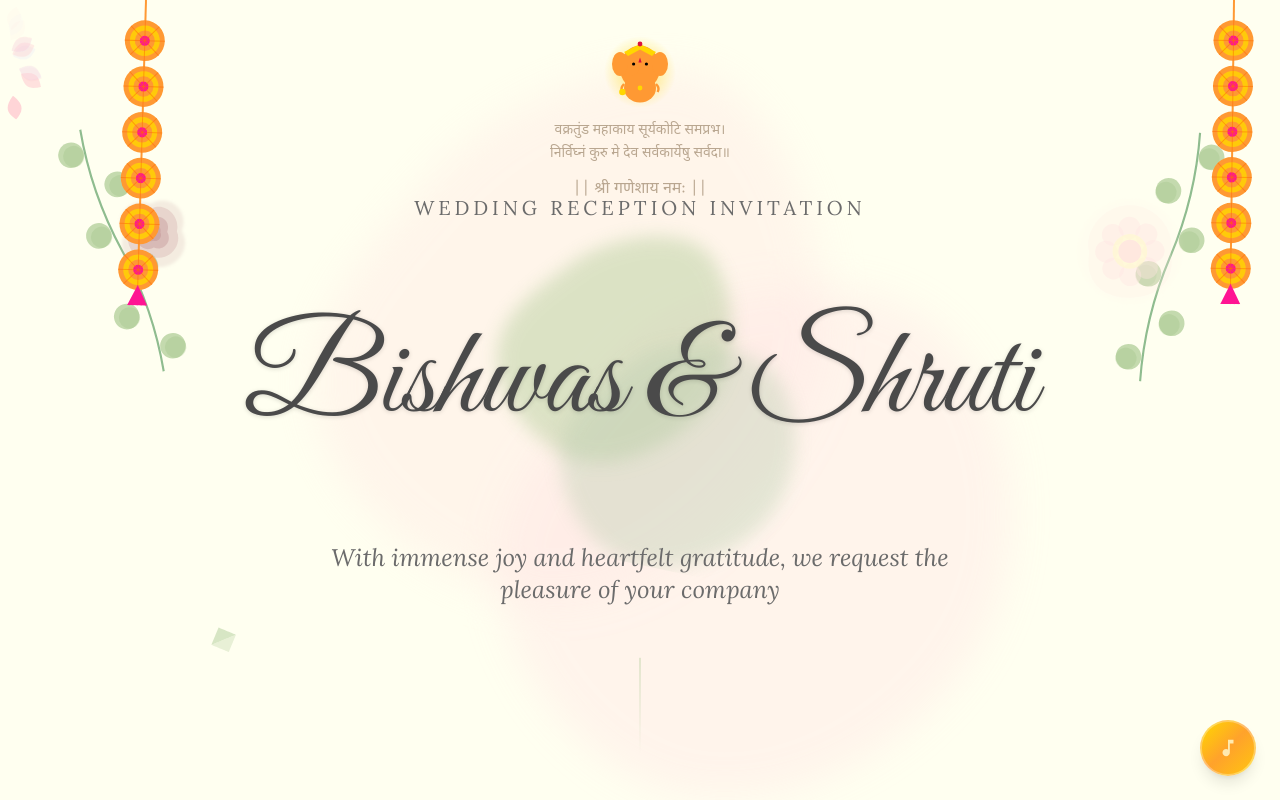
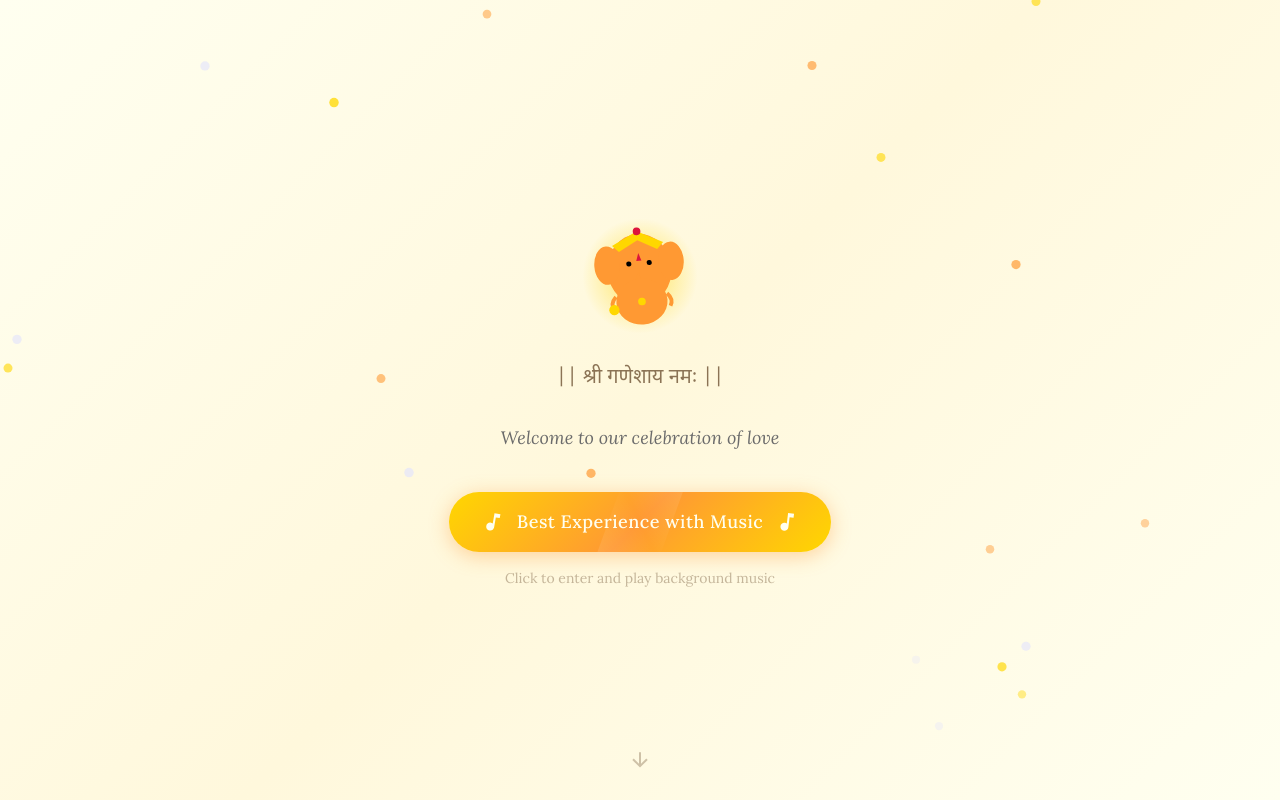
Before and after one commit to Beasty002/wedding-site, a React (Vite) app: page / in a window 1280 px wide. Shown: the top 800 px of the page. Built offline with nearby package versions, Linux system fonts and the light colour scheme.

Commit message:
feat: add music option from start and change hero section layout

```diff
--- a/src/components/WeddingInvitation.jsx
+++ b/src/components/WeddingInvitation.jsx
@@ -1,15 +1,30 @@
+import { useState, useRef } from 'react';
 import { HeroSection } from './sections/HeroSection';
 import { FamilySection } from './sections/FamilySection';
 import { EventDetailsSection } from './sections/EventDetailsSection';
 import { NoteSection } from './sections/NoteSection';
 import { FooterSection } from './sections/FooterSection';
 import { MusicPlayer } from './decorative/MusicPlayer';
+import { EntranceOverlay } from './decorative/EntranceOverlay';
 
 export function WeddingInvitation() {
+    const [hasEntered, setHasEntered] = useState(false);
+    const audioRef = useRef(null);
+
+    const handleEnter = () => {
+        if (!audioRef.current) {
+            audioRef.current = new Audio('/wedding.mp3');
+            audioRef.current.loop = true;
+        }
+        audioRef.current.play();
+        setHasEntered(true);
+    };
+
     return (
         <div className="w-full bg-[#FFFFF0] overflow-x-hidden">
-            <MusicPlayer />
-            <HeroSection />
+            {!hasEntered && <EntranceOverlay onEnter={handleEnter} />}
+            <MusicPlayer audioRef={audioRef} isInitiallyPlaying={hasEntered} />
+            <HeroSection hasEntered={hasEntered} />
             <FamilySection />
             <EventDetailsSection />
             <NoteSection />
--- /dev/null
+++ b/src/components/decorative/EntranceOverlay.jsx
@@ -0,0 +1,166 @@
+import { useState } from 'react';
+import { motion, AnimatePresence } from 'framer-motion';
+import { Ganesh } from './Ganesh';
+
+export function EntranceOverlay({ onEnter }) {
+    const [isExiting, setIsExiting] = useState(false);
+
+    const handleEnter = () => {
+        setIsExiting(true);
+        setTimeout(() => {
+            onEnter();
+        }, 800);
+    };
+
+    return (
+        <AnimatePresence>
+            {!isExiting && (
+                <motion.div
+                    className="fixed inset-0 z-100 flex flex-col items-center justify-center"
+                    style={{
+                        background: 'linear-gradient(135deg, #FFFFF0 0%, #FFF8DC 50%, #FFFFF0 100%)'
+                    }}
+                    initial={{ opacity: 1 }}
+                    exit={{ opacity: 0 }}
+                    transition={{ duration: 0.8 }}
+                >
+                    <div className="absolute inset-0 overflow-hidden pointer-events-none">
+                        {[...Array(20)].map((_, i) => (
+                            <motion.div
+                                key={i}
+                                className="absolute w-2 h-2 rounded-full"
+                                style={{
+                                    background: i % 3 === 0 ? '#FFD700' : i % 3 === 1 ? '#FF9933' : '#E6E6FA',
+                                    left: `${Math.random() * 100}%`,
+                                    top: `${Math.random() * 100}%`,
+                                }}
+                                animate={{
+                                    y: [0, -30, 0],
+                                    opacity: [0.3, 0.8, 0.3],
+                                    scale: [1, 1.2, 1]
+                                }}
+                                transition={{
+                                    duration: 3 + Math.random() * 2,
+                                    repeat: Infinity,
+                                    delay: i * 0.2
+                                }}
+                            />
+                        ))}
+                    </div>
+
+                    <motion.div
+                        initial={{ opacity: 0, y: 20 }}
+                        animate={{ opacity: 1, y: 0 }}
+                        transition={{ duration: 1, delay: 0.3 }}
+                        className="flex flex-col items-center z-10"
+                    >
+                        <motion.div
+                            animate={{
+                                rotate: [0, 5, -5, 0],
+                            }}
+                            transition={{
+                                duration: 4,
+                                repeat: Infinity,
+                                ease: 'easeInOut'
+                            }}
+                        >
+                            <Ganesh className="w-24 h-24 md:w-32 md:h-32 text-[#8B7355] opacity-80" />
+                        </motion.div>
+
+                        <motion.p
+                            className="text-[#8B7355] text-lg md:text-xl mt-6 text-center opacity-80"
+                            style={{ fontFamily: 'Noto Sans Devanagari, serif' }}
+                            initial={{ opacity: 0 }}
+                            animate={{ opacity: 1 }}
+                            transition={{ delay: 0.8, duration: 1 }}
+                        >
+                            || श्री गणेशाय नमः ||
+                        </motion.p>
+
+                        <motion.p
+                            className="text-[#6B6B6B] text-base md:text-lg mt-8 text-center font-serif italic"
+                            initial={{ opacity: 0 }}
+                            animate={{ opacity: 1 }}
+                            transition={{ delay: 1.2, duration: 1 }}
+                        >
+                            Welcome to our celebration of love
+                        </motion.p>
+
+                        <motion.button
+                            onClick={handleEnter}
+                            className="mt-10 px-8 py-4 rounded-full cursor-pointer relative overflow-hidden group"
+                            style={{
+                                background: 'linear-gradient(135deg, #FFD700 0%, #FF9933 50%, #FFD700 100%)',
+                                boxShadow: '0 4px 20px rgba(255, 153, 51, 0.4)'
+                            }}
+                            initial={{ opacity: 0, scale: 0.9 }}
+                            animate={{ opacity: 1, scale: 1 }}
+                            transition={{ delay: 1.5, duration: 0.6 }}
+                            whileHover={{ scale: 1.05, boxShadow: '0 6px 30px rgba(255, 153, 51, 0.6)' }}
+                            whileTap={{ scale: 0.95 }}
+                        >
+                            <motion.div
+                                className="absolute inset-0 rounded-full"
+                                style={{
+                                    background: 'linear-gradient(135deg, rgba(255,255,255,0.3) 0%, transparent 50%, rgba(255,255,255,0.3) 100%)'
+                                }}
+                                animate={{
+                                    rotate: [0, 360]
+                                }}
+                                transition={{
+                                    duration: 8,
+                                    repeat: Infinity,
+                                    ease: 'linear'
+                                }}
+                            />
+                            <div className="flex items-center gap-3 relative z-10">
+                                <motion.svg
+                                    width="24"
+                                    height="24"
+                                    viewBox="0 0 24 24"
+                                    fill="#FFFFF0"
+                                    animate={{ rotate: [0, 10, -10, 0] }}
+                                    transition={{ duration: 1.5, repeat: Infinity, ease: 'easeInOut' }}
+                                >
+                                    <path d="M12 3v10.55c-.59-.34-1.27-.55-2-.55-2.21 0-4 1.79-4 4s1.79 4 4 4 4-1.79 4-4V7h4V3h-6z" />
+                                </motion.svg>
+                                <span className="text-[#FFFFF0] text-base md:text-lg font-medium tracking-wide">
+                                    Best Experience with Music
+                                </span>
+                                <motion.svg
+                                    width="24"
+                                    height="24"
+                                    viewBox="0 0 24 24"
+                                    fill="#FFFFF0"
+                                    animate={{ rotate: [0, -10, 10, 0] }}
+                                    transition={{ duration: 1.5, repeat: Infinity, ease: 'easeInOut', delay: 0.75 }}
+                                >
+                                    <path d="M12 3v10.55c-.59-.34-1.27-.55-2-.55-2.21 0-4 1.79-4 4s1.79 4 4 4 4-1.79 4-4V7h4V3h-6z" />
+                                </motion.svg>
+                            </div>
+                        </motion.button>
+
+                        <motion.p
+                            className="text-[#8B7355] text-xs md:text-sm mt-4 text-center opacity-50"
+                            initial={{ opacity: 0 }}
+                            animate={{ opacity: 0.5 }}
+                            transition={{ delay: 2, duration: 1 }}
+                        >
+                            Click to enter and play background music
+                        </motion.p>
+                    </motion.div>
+
+                    <motion.div
+                        className="absolute bottom-8 left-1/2 -translate-x-1/2"
+                        animate={{ y: [0, 8, 0], opacity: [0.3, 0.6, 0.3] }}
+                        transition={{ repeat: Infinity, duration: 2, ease: 'easeInOut' }}
+                    >
+                        <svg width="24" height="24" viewBox="0 0 24 24" fill="none" stroke="#8B7355" strokeWidth="2">
+                            <path d="M12 5v14M5 12l7 7 7-7" />
+                        </svg>
+                    </motion.div>
+                </motion.div>
+            )}
+        </AnimatePresence>
+    );
+}
--- a/src/components/sections/HeroSection.jsx
+++ b/src/components/sections/HeroSection.jsx
@@ -4,12 +4,12 @@ import { MarigoldGarland } from '../decorative/MarigoldGarland';
 import { Ganesh } from '../decorative/Ganesh';
 import { SwayingFlower, BreathingFlower, ParallaxElement } from '../decorative/AnimationWrappers';
 
-const PetalBackground = () => (
+const PetalBackground = ({ hasEntered }) => (
     <div className="absolute inset-0 overflow-hidden pointer-events-none z-0">
-        {[...Array(35)].map((_, i) => (
+        {hasEntered && [...Array(35)].map((_, i) => (
             <FloatingPetal key={i} className="absolute w-4 h-4 md:w-6 md:h-6" delay={i * 0.5} color={i % 3 === 0 ? '#FFB7C5' : i % 3 === 1 ? '#FFE4E1' : '#E6E6FA'} style={{ left: `${Math.random() * 100}%`, top: -50 }} />
         ))}
-        {[...Array(10)].map((_, i) => (
+        {hasEntered && [...Array(10)].map((_, i) => (
             <motion.div key={`leaf-${i}`} className="absolute w-8 h-8 text-[#9DC183] opacity-40" initial={{ x: -100, y: Math.random() * 1000, rotate: 0 }} animate={{ x: '120vw', y: Math.random() * 1000 + 200, rotate: 360 }} transition={{ duration: 20 + Math.random() * 20, repeat: Infinity, ease: 'linear', delay: i * 2 }}>
                 <svg viewBox="0 0 24 24" fill="currentColor">
                     <path d="M12,2C12,2 12,22 12,22C12,22 2,12 2,12C2,12 12,2 12,2Z" />
@@ -20,15 +20,15 @@ const PetalBackground = () => (
     </div>
 );
 
-export const HeroSection = () => {
+export const HeroSection = ({ hasEntered }) => {
     const { scrollY } = useScroll();
     const y = useTransform(scrollY, [0, 500], [0, 200]);
     const opacity = useTransform(scrollY, [0, 800], [1, 0]);
 
     return (
-        <section className="relative min-h-screen flex flex-col items-center justify-center overflow-hidden px-4 py-20 bg-[#FFFFF0]">
+        <section className="relative h-screen flex flex-col items-center overflow-hidden px-4 py-4 bg-[#FFFFF0]">
             <WatercolorWash variant="pink" className="absolute top-0 left-0 w-full h-full opacity-30 pointer-events-none" />
-            <PetalBackground />
+            <PetalBackground hasEntered={hasEntered} />
 
             <ParallaxElement offset={100} className="absolute top-32 left-4 md:left-12 w-48 h-64 pointer-events-none z-5">
                 <SwayingFlower duration={6} className="origin-top-left">
@@ -57,38 +57,62 @@ export const HeroSection = () => {
                 </div>
             </div>
 
-            <motion.div className="absolute top-8 left-1/2 -translate-x-1/2 z-10 flex flex-col items-center" initial={{ opacity: 0, y: -20 }} animate={{ opacity: 1, y: 0 }} transition={{ duration: 2.5, delay: 1 }}>
-                <Ganesh className="w-16 h-16 md:w-20 md:h-20 text-[#8B7355] opacity-70" />
-                <p className="text-[#8B7355] text-xs md:text-sm mt-2 opacity-60 text-center leading-relaxed" style={{ fontFamily: 'Noto Sans Devanagari, serif' }}>
+            <motion.div
+                className="relative z-10 flex flex-col items-center mt-4 md:mt-6"
+                initial={{ opacity: 0, y: -20 }}
+                animate={hasEntered ? { opacity: 1, y: 0 } : { opacity: 0, y: -20 }}
+                transition={{ duration: 2.5, delay: hasEntered ? 0.5 : 0 }}
+            >
+                <p className="text-[#8B7355] text-xs md:text-sm opacity-60 text-center leading-relaxed" style={{ fontFamily: 'Noto Sans Devanagari, serif' }}>
                     वक्रतुंड महाकाय सूर्यकोटि समप्रभ।<br />
                     निर्विघ्नं कुरु मे देव सर्वकार्येषु सर्वदा॥
                 </p>
-                <p className="text-[#8B7355] text-sm md:text-base mt-3 opacity-60" style={{ fontFamily: 'Noto Sans Devanagari, serif' }}>
+                <Ganesh className="w-12 h-12 md:w-16 md:h-16 text-[#8B7355] opacity-70 my-2" />
+                <p className="text-[#8B7355] text-sm md:text-base opacity-60" style={{ fontFamily: 'Noto Sans Devanagari, serif' }}>
                     ||  श्री गणेशाय नमः ||
                 </p>
             </motion.div>
 
-            <motion.div style={{ y, opacity }} className="relative z-30 text-center max-w-4xl mx-auto">
-                <motion.div initial={{ opacity: 0, scale: 0.9 }} animate={{ opacity: 1, scale: 1 }} transition={{ duration: 2.5, ease: 'easeOut', delay: 0.5 }} className="mb-8">
-                    <p className="text-[#6B6B6B] text-lg md:text-xl tracking-[0.2em] uppercase mb-4 font-serif text-center">
+            <motion.div style={{ y, opacity }} className="relative z-30 text-center max-w-4xl mx-auto flex-1 flex flex-col justify-center -mt-8 md:mt-0">
+                <motion.div
+                    initial={{ opacity: 0, scale: 0.9 }}
+                    animate={hasEntered ? { opacity: 1, scale: 1 } : { opacity: 0, scale: 0.9 }}
+                    transition={{ duration: 2.5, ease: 'easeOut', delay: hasEntered ? 0.5 : 0 }}
+                    className="mb-4 md:mb-6"
+                >
+                    <p className="text-[#6B6B6B] text-base md:text-xl tracking-[0.2em] uppercase mb-2 font-serif text-center">
                         Wedding Reception Invitation
                     </p>
                 </motion.div>
 
-                <div className="relative py-12">
-                    <motion.h1 initial={{ opacity: 0, y: 30 }} animate={{ opacity: 1, y: 0 }} transition={{ delay: 1.2, duration: 2 }} className="text-7xl md:text-9xl text-[#4A4A4A] font-script leading-tight z-10 relative drop-shadow-sm text-center">
+                <div className="relative py-6 md:py-8">
+                    <motion.h1
+                        initial={{ opacity: 0, y: 30 }}
+                        animate={hasEntered ? { opacity: 1, y: 0 } : { opacity: 0, y: 30 }}
+                        transition={{ delay: hasEntered ? 1.2 : 0, duration: 2 }}
+                        className="text-6xl md:text-7xl lg:text-9xl text-[#4A4A4A] font-script leading-tight z-10 relative drop-shadow-sm text-center"
+                    >
                         Bishwas & Shruti
                     </motion.h1>
                     <WatercolorWash variant="green" className="absolute top-1/2 left-1/2 -translate-x-1/2 -translate-y-1/2 w-[140%] h-[140%] -z-10 opacity-15 rotate-12" />
                 </div>
 
-                <motion.p initial={{ opacity: 0 }} animate={{ opacity: 1 }} transition={{ delay: 2, duration: 1.5 }} className="text-[#6B6B6B] text-xl md:text-2xl font-serif italic mt-8 max-w-2xl mx-auto text-center">
+                <motion.p
+                    initial={{ opacity: 0 }}
+                    animate={hasEntered ? { opacity: 1 } : { opacity: 0 }}
+                    transition={{ delay: hasEntered ? 2 : 0, duration: 1.5 }}
+                    className="text-[#6B6B6B] text-base md:text-xl lg:text-2xl font-serif italic mt-6 md:mt-8 max-w-2xl mx-auto text-center px-4"
+                >
                     With immense joy and heartfelt gratitude, we request the pleasure of your company
                 </motion.p>
             </motion.div>
 
-            <motion.div className="absolute bottom-12 left-1/2 -translate-x-1/2 z-30" animate={{ y: [0, 10, 0], opacity: [0.5, 1, 0.5] }} transition={{ repeat: Infinity, duration: 3, ease: 'easeInOut' }}>
-                <div className="w-px h-24 bg-gradient-to-b from-[#9DC183] to-transparent" />
+            <motion.div
+                className="absolute bottom-4 md:bottom-8 left-1/2 -translate-x-1/2 z-30"
+                animate={hasEntered ? { y: [0, 8, 0], opacity: [0.5, 1, 0.5] } : { opacity: 0 }}
+                transition={{ repeat: Infinity, duration: 3, ease: 'easeInOut' }}
+            >
+                <div className="w-px h-12 md:h-20 bg-gradient-to-b from-[#9DC183] to-transparent" />
             </motion.div>
         </section>
     );
```
Also changed, not shown: src/components/decorative/MusicPlayer.jsx (+11 -14 lines), 2 other files (tests, documents, lock files or other folders).
